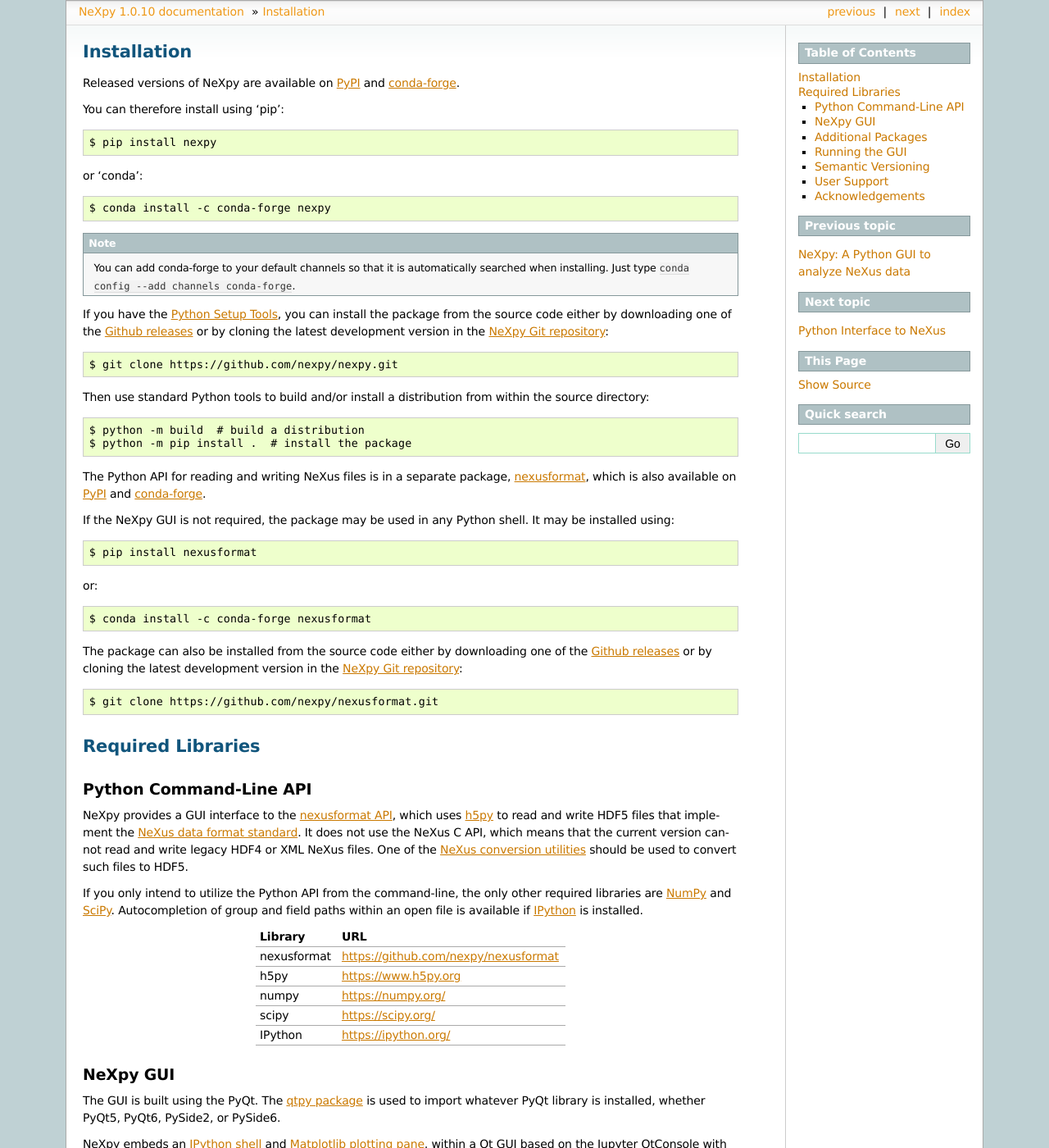
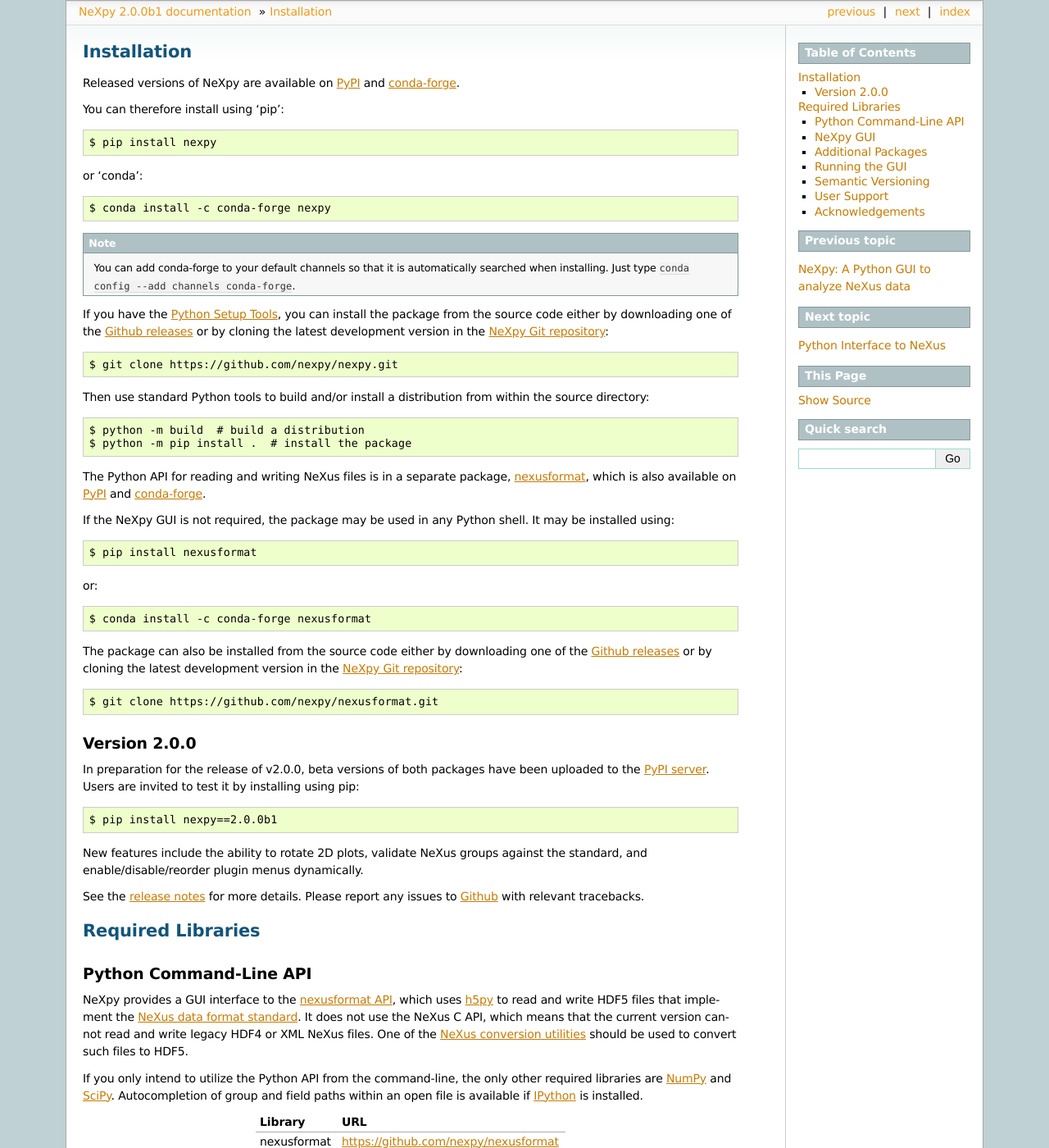
Before and after one commit to nexpy/nexpy, a Sphinx documentation site: the page built from docs/source/includeme.rst, in a window 1280 px wide and 1400 px high. Shown: the whole window at 82% size. Built offline with Sphinx 7.4.7, drawn with Linux system fonts in a browser that asks for light colours; some of the changed text lies outside the part shown.

Commit message:
Add information on the beta release of v2.0.0

```diff
--- a/README.rst
+++ b/README.rst
@@ -52,6 +52,24 @@
 <https://github.com/nexpy/nexusformat>`__::
 
     $ git clone https://github.com/nexpy/nexusformat.git
+
+Version 2.0.0
+-------------
+In preparation for the release of v2.0.0, beta versions of both packages
+have been uploaded to the `PyPI server
+<https://pypi.org/project/NeXpy/2.0.0b1/>`__. Users are invited to test
+it by installing using pip::
+
+    $ pip install nexpy==2.0.0b1
+
+New features include the ability to rotate 2D plots, validate NeXus
+groups against the standard, and enable/disable/reorder plugin menus
+dynamically.
+
+See the `release notes
+<https://github.com/nexpy/nexpy/releases/tag/v2.0.0b1>`__ for more
+details. Please report any issues to `Github
+<https://github.com/nexpy/nexpy/issues>`__ with relevant tracebacks.
 
 Required Libraries
 ==================
--- a/docs/source/conf.py
+++ b/docs/source/conf.py
@@ -53,7 +53,7 @@
 # places throughout the built documents.
 #
 # The short X.Y version.
-version = "1.0.10"
+version = "2.0.0b1"
 release = version
 
 # The language for content autogenerated by Sphinx. Refer to
@@ -263,6 +263,6 @@
 
 # Example configuration for intersphinx: refer to the Python standard
 # library.
-intersphinx_mapping = {'https://docs.python.org/': None}
+intersphinx_mapping = {'python': ('https://docs.python.org/3', None)}
 
 autodoc_member_order = 'bysource'
--- a/docs/source/index.rst
+++ b/docs/source/index.rst
@@ -44,6 +44,10 @@
   .. image:: https://img.shields.io/conda/vn/conda-forge/nexusformat
      :target: https://anaconda.org/conda-forge/nexusformat
 
+.. note:: Beta versions of v2.0.0 of both
+          `NeXpy <https://github.com/nexpy/nexpy>`__ and
+          `nexusformat <https://github.com/nexpy/nexusformat>`__ are available on PyPI.
+
 ----
 
 .. toctree::
--- a/docs/source/pythongui.rst
+++ b/docs/source/pythongui.rst
@@ -1,9 +1,9 @@
 *******************************
 Python Graphical User Interface
 *******************************
-A PyQT GUI has been created to make it easier to keep track of the loaded NeXus
-files and the results of any subsequent analysis. It is invoked from the command
-line by::
+A PyQT GUI has been created to make it easier to keep track of the
+loaded NeXus files and the results of any subsequent analysis. It is
+invoked from the command line by::
 
  > nexpy
 
--- a/pyproject.toml
+++ b/pyproject.toml
@@ -1,5 +1,5 @@
 [build-system]
-requires = ["setuptools>=45", "wheel", "setuptools_scm[toml]>=6.2"]
+requires = ["setuptools>=64", "wheel", "setuptools_scm[toml]>=8"]
 build-backend = "setuptools.build_meta"
 
 [tool.setuptools_scm]
```
